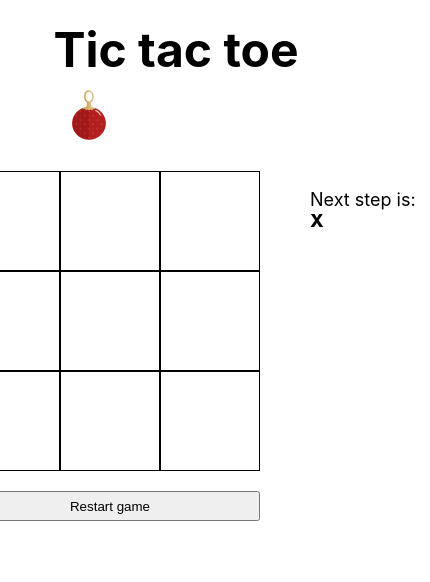
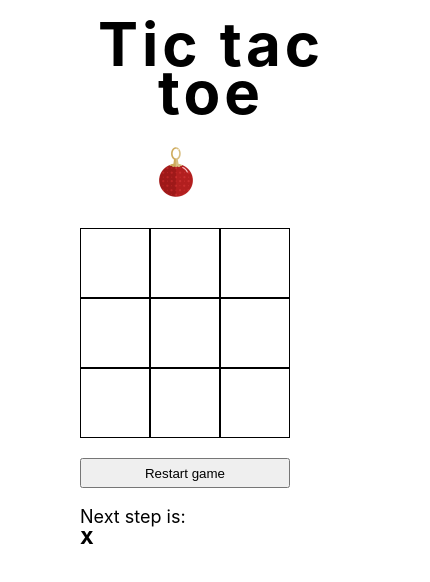
Before and after one commit to Shmikki/tic-tac-toe, a React (Create React App) app: page / in a window 390 px wide. Shown: the top 582 px of the page, 430 px wide, since content can reach past the window. Built offline with nearby package versions, Linux system fonts and the light colour scheme.

Commit message:
add adaptive for mobile

```diff
--- a/src/components/Board/Board.scss
+++ b/src/components/Board/Board.scss
@@ -40,7 +40,18 @@
   height: 30px;
   cursor: pointer;
 
-  &:hover{
+}
 
+
+@media all and (max-width: 600px){
+  .board{
+
+    flex-direction: column;
+
+    &__game{
+      width: 210px;
+      margin-right: 20px;
+    }
   }
+
 }
--- a/src/components/Board/Square/Square.scss
+++ b/src/components/Board/Square/Square.scss
@@ -5,13 +5,15 @@
   background: #fff;
   padding: 0;
   border: 1px solid black;
-
+  align-items: center;
 
   &__value{
     color: black;
     text-align: center;
     font-weight: 800;
     font-size: 30px;
+    margin: 0;
+    padding: 0;
   }
 
   &:disabled{
@@ -20,3 +22,15 @@
 
   &:hover { outline: 0 !important }
 }
+
+
+@media all and (max-width: 600px){
+  .square{
+    height: 70px;
+
+    &__value{
+      font-size: 24px;
+    }
+  }
+
+}
--- a/src/components/Header/Header.jsx
+++ b/src/components/Header/Header.jsx
@@ -2,11 +2,13 @@ import React from "react";
 import "./Header.scss"
 import Bell from "../Bell/Bell";
 
-const Header = (props) =>{
+const Header = (props) => {
 
-    return (<header className="header">
-                    <h1 className="header__title">Tic tac toe <Bell /></h1>
-            </header>)
+    return (
+        <header className="header">
+            <h1 className="header__title">Tic tac toe</h1>
+            <Bell/>
+        </header>)
 
 }
 
--- a/src/components/Header/Header.scss
+++ b/src/components/Header/Header.scss
@@ -1,14 +1,18 @@
 .header{
   display: flex;
+  flex-direction: column;
   text-align: center;
   padding: 20px;
   width: 80vw;
-  justify-content: space-around;
-
+  align-items: center;
 
   &__title{
-    font-size: 48px;
+    font-size: 60px;
     margin: 0;
     padding: 0;
+    line-height: 48px;
+    letter-spacing: 4px;
+    margin-left: 70px;
+    margin-bottom: 20px;
   }
 }
```
Also changed, not shown: src/components/Bell/Bell.scss (line endings or trailing spaces), 1 other file (tests, documents, lock files or other folders).
